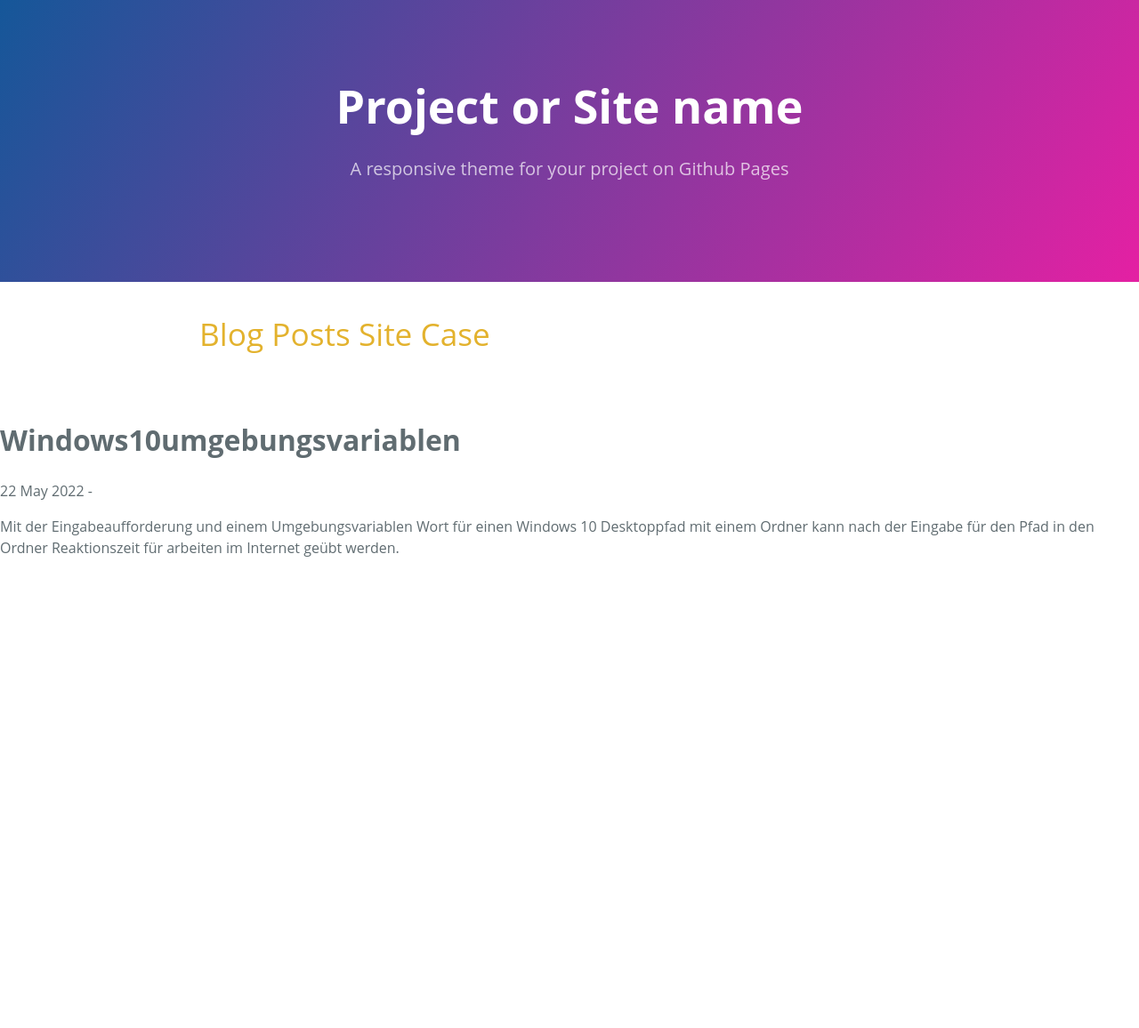
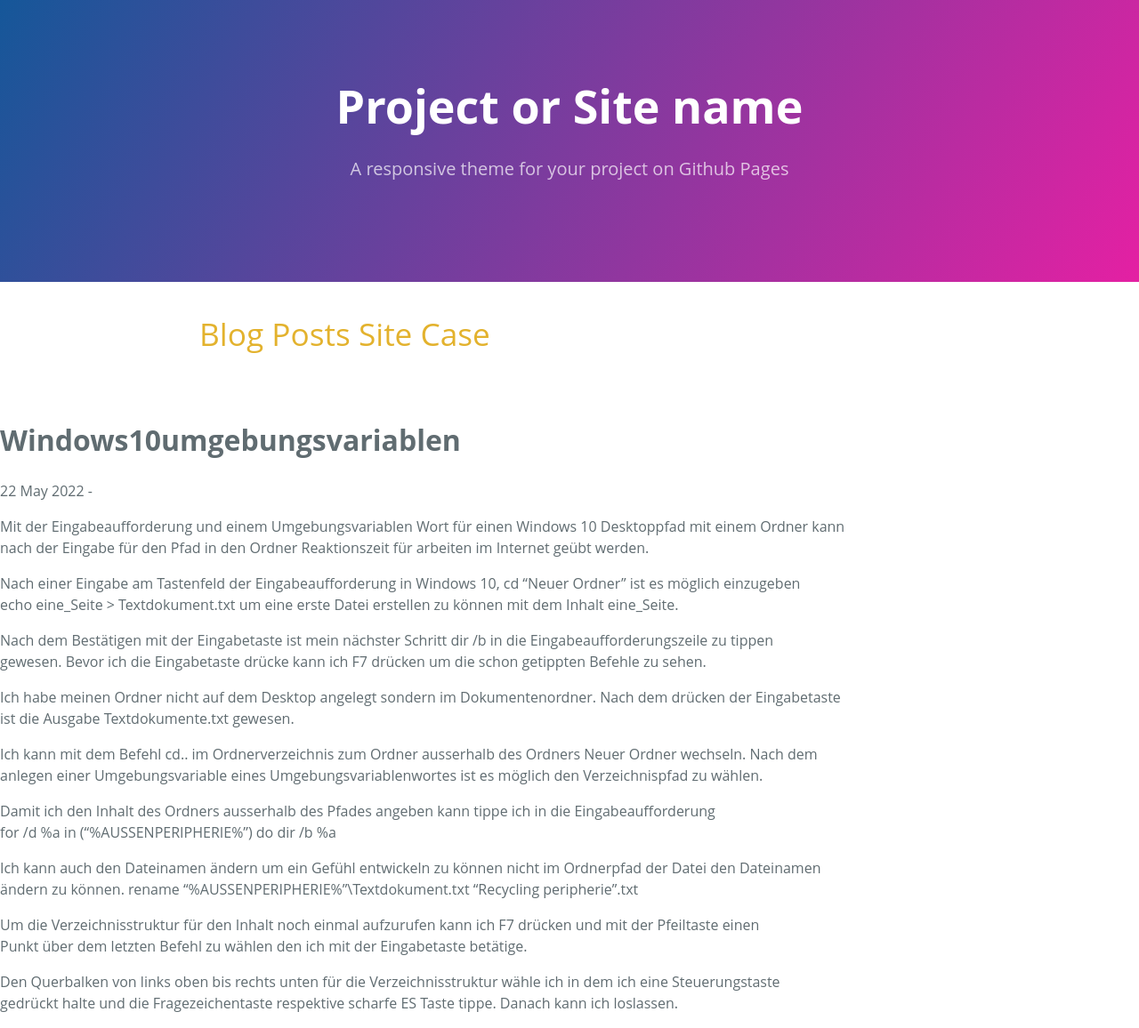
Before and after one commit to ledlightjungledStefan/Osterei, a Jekyll site: the page built from _posts/2022-05-22-Windows10Umgebungsvariablen.markdown, in a window 1280 px wide. Shown: the whole page at 89% size. Built offline with Jekyll 4.4.1, drawn with Linux system fonts in a browser that asks for light colours; before the commit the page ends 900 px from its top, so only the background shows below that.

Commit message:
Update 2022-05-22-Windows10Umgebungsvariablen.markdown

```diff
--- a/_posts/2022-05-22-Windows10Umgebungsvariablen.markdown
+++ b/_posts/2022-05-22-Windows10Umgebungsvariablen.markdown
@@ -2,4 +2,29 @@
 layout: post
 excerpt_separator: <!--more-->
 ---
-Mit der Eingabeaufforderung und einem Umgebungsvariablen Wort für einen Windows 10 Desktoppfad mit einem Ordner kann nach der Eingabe für den Pfad in den Ordner Reaktionszeit für arbeiten im Internet geübt werden.
+Mit der Eingabeaufforderung und einem Umgebungsvariablen Wort für einen Windows 10 Desktoppfad mit einem Ordner kann<br>
+nach der Eingabe für den Pfad in den Ordner Reaktionszeit für arbeiten im Internet geübt werden.
+
+Nach einer Eingabe am Tastenfeld der Eingabeaufforderung in Windows 10, cd "Neuer Ordner" ist es möglich einzugeben<br>
+echo eine_Seite > Textdokument.txt um eine erste Datei erstellen zu können mit dem Inhalt eine_Seite.
+
+Nach dem Bestätigen mit der Eingabetaste ist mein nächster Schritt dir /b in die Eingabeaufforderungszeile zu tippen<br>
+gewesen. Bevor ich die Eingabetaste drücke kann ich F7 drücken um die schon getippten Befehle zu sehen.
+
+Ich habe meinen Ordner nicht auf dem Desktop angelegt sondern im Dokumentenordner. Nach dem drücken der Eingabetaste<br>
+ist die Ausgabe Textdokumente.txt gewesen.
+
+Ich kann mit dem Befehl cd.. im Ordnerverzeichnis zum Ordner ausserhalb des Ordners Neuer Ordner wechseln. Nach dem<br>
+anlegen einer Umgebungsvariable eines Umgebungsvariablenwortes ist es möglich den Verzeichnispfad zu wählen.
+
+Damit ich den Inhalt des Ordners ausserhalb des Pfades angeben kann tippe ich in die Eingabeaufforderung<br>
+for /d %a in ("%AUSSENPERIPHERIE%") do dir /b %a
+
+Ich kann auch den Dateinamen ändern um ein Gefühl entwickeln zu können nicht im Ordnerpfad der Datei den Dateinamen<br>
+ändern zu können. rename "%AUSSENPERIPHERIE%"\Textdokument.txt "Recycling peripherie".txt
+
+Um die Verzeichnisstruktur für den Inhalt noch einmal aufzurufen kann ich F7 drücken und mit der Pfeiltaste einen<br>
+Punkt über dem letzten Befehl zu wählen den ich mit der Eingabetaste betätige.
+
+Den Querbalken von links oben bis rechts unten für die Verzeichnisstruktur wähle ich in dem ich eine Steuerungstaste<br>
+gedrückt halte und die Fragezeichentaste respektive scharfe ES Taste tippe. Danach kann ich loslassen.
```
